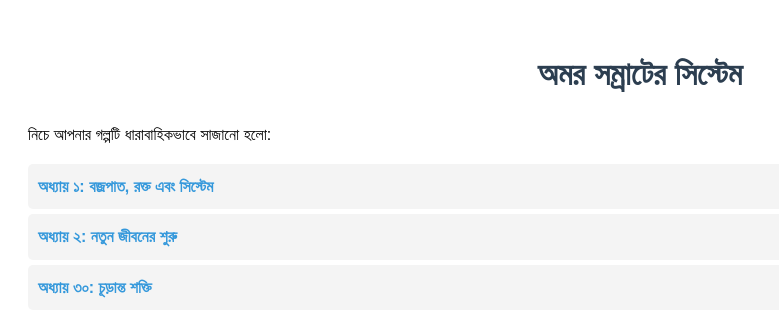
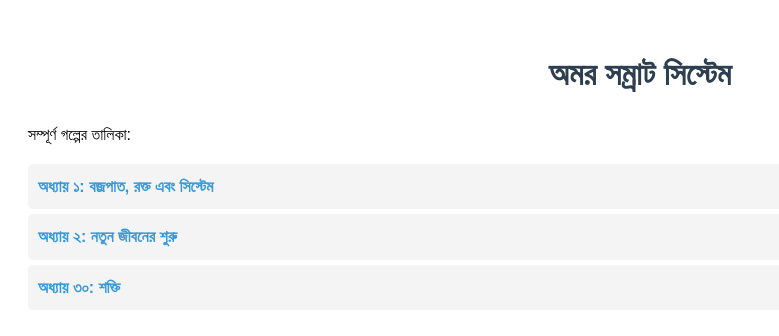
Before and after one commit to mdnazrul4850-sudo/mystories, a plain HTML site: page index.html in a window 1280 px wide. Shown: the whole page, without its empty margins (0-779 px from the left). Drawn offline with Linux system fonts and the light colour scheme.

Commit message:
Update index.html

```diff
--- a/index.html
+++ b/index.html
@@ -2,7 +2,7 @@
 <html lang="bn">
 <head>
     <meta charset="UTF-8">
-    <title>অমর সম্রাটের সিস্টেম - গল্পের ডায়রি</title>
+    <title>অমর সম্রাট সিস্টেম - গল্পের ডায়রি</title>
     <style>
         body { font-family: Arial, sans-serif; line-height: 1.6; padding: 20px; }
         h1 { color: #2c3e50; text-align: center; }
@@ -13,15 +13,14 @@
 </head>
 <body>
 
-    <h1>অমর সম্রাটের সিস্টেম</h1>
-    <p>নিচে আপনার গল্পটি ধারাবাহিকভাবে সাজানো হলো:</p>
+    <h1>অমর সম্রাট সিস্টেম</h1>
+    <p>সম্পূর্ণ গল্পের তালিকা:</p>
 
     <ul>
-        <!-- এখানে ৩০টি অধ্যায়ের লিংক বসবে -->
-        <li><a href="chapter1.html">অধ্যায় ১: বজ্রপাত, রক্ত এবং সিস্টেম</a></li>
-        <li><a href="chapter2.html">অধ্যায় ২: নতুন জীবনের শুরু</a></li>
-        <!-- এভাবে ৩০টি পর্যন্ত লিখে যান -->
-        <li><a href="chapter30.html">অধ্যায় ৩০: চূড়ান্ত শক্তি</a></li>
+        <li><a href="অধ্যায়১.html">অধ্যায় ১: বজ্রপাত, রক্ত এবং সিস্টেম</a></li>
+        <li><a href="অধ্যায়২.html">অধ্যায় ২: নতুন জীবনের শুরু</a></li>
+        <!-- আপনার বাকি অধ্যায়গুলো এখানে এভাবে যোগ করুন -->
+        <li><a href="অধ্যায়৩০.html">অধ্যায় ৩০: শক্তি</a></li>
     </ul>
 
 </body>
```
